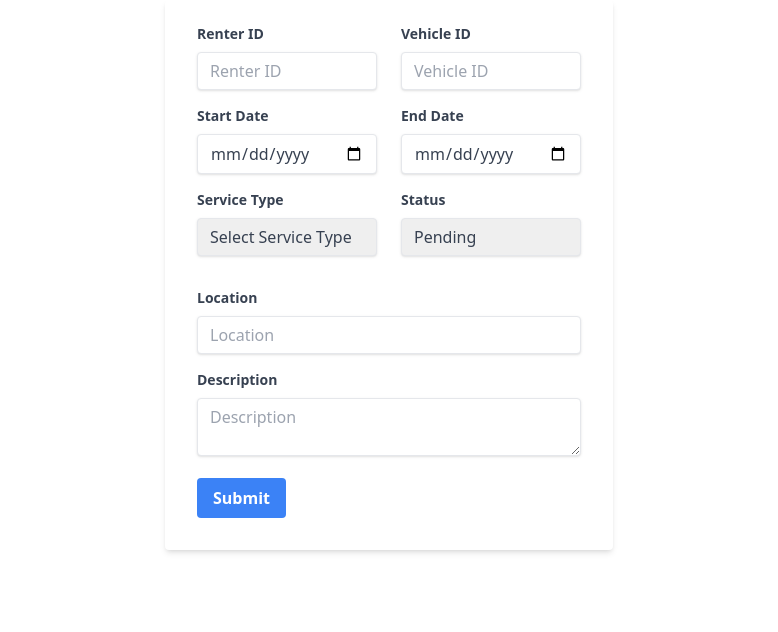
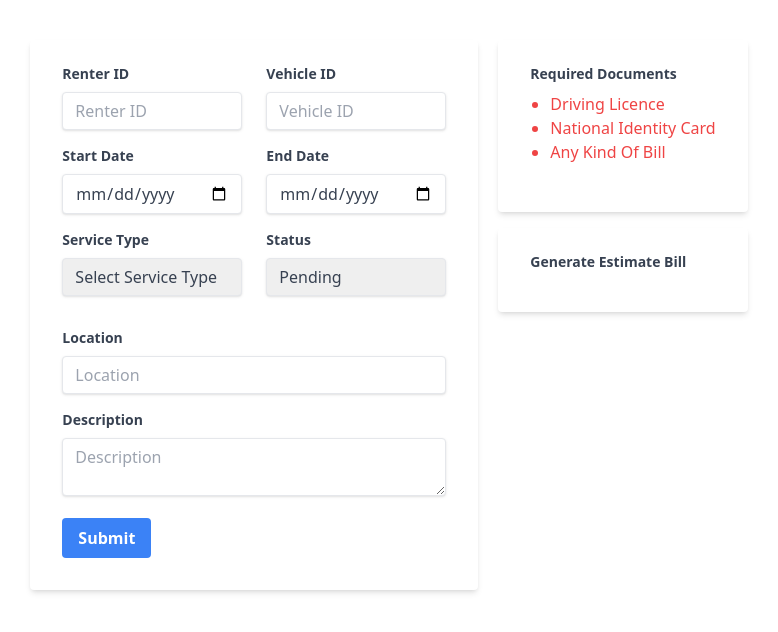
Before and after one commit to Sudila-Jayasekara/EasyRent, a React (Vite) app in the folder frontend/: page /booking/create in a window 1280 px wide. Shown: the top 632 px of the page, without its empty margins (251-1029 px from the left). Built offline with nearby package versions, Linux system fonts and the light colour scheme.

Commit message:
Add react-router-dom and vite dependencies to frontend/package.json

```diff
--- a/frontend/package.json
+++ b/frontend/package.json
@@ -17,7 +17,8 @@
     "react-cookie": "^7.1.0",
     "react-dom": "^18.2.0",
     "react-icons": "^5.0.1",
-    "react-router-dom": "^6.22.3"
+    "react-router-dom": "^6.22.3",
+    "vite": "^5.2.8"
   },
   "devDependencies": {
     "@types/react": "^18.2.64",
@@ -31,7 +32,6 @@
     "postcss": "^8.4.36",
     "prettier": "^3.2.5",
     "prettier-plugin-tailwindcss": "^0.5.13",
-    "tailwindcss": "^3.4.1",
-    "vite": "^5.2.8"
+    "tailwindcss": "^3.4.1"
   }
 }
--- a/frontend/src/pages/Booking And Payment Management/CreateBooking.jsx
+++ b/frontend/src/pages/Booking And Payment Management/CreateBooking.jsx
@@ -44,7 +44,8 @@ const BookingForm = () => {
     };
 
     return (
-        <div className="max-w-md mx-auto">
+        <div className='flex justify-center space-x-5 mt-10 '>
+        <div className="max-w-md">
             <form onSubmit={handleSubmit} className="bg-white shadow-md rounded px-8 pt-6 pb-8 mb-4">
                 <div className="flex justify-between mb-4">
                     <div className="w-1/2 pr-3">
@@ -138,9 +139,9 @@ const BookingForm = () => {
                                 required
                             >
                                 <option value="pending">Pending</option>
-                                <option value="approved">Approved</option>
-                                <option value="rejected">Rejected</option>
-                                <option value="cancelled">Cancelled</option>
+                                <option value="approved" disabled>Approved</option>
+                                <option value="rejected" disabled>Rejected</option>
+                                <option value="cancelled" disabled>Cancelled</option>
                             </select>
                         </div>
                     </div>
@@ -184,6 +185,26 @@ const BookingForm = () => {
                 </div>
             </form>
         </div>
+        <div className="max-w-md">
+            <div className="bg-white shadow-md rounded px-8 pt-6 pb-8 mb-4">
+                <div className="mb-4">
+                    <span className="block text-gray-700 text-sm font-bold mb-2" htmlFor="description">
+                        Required Documents
+                    </span>
+                    <ul className="list-disc pl-5">
+                        <li className='text-red-500'>Driving Licence</li>
+                        <li className='text-red-500'>National Identity Card</li>
+                        <li className='text-red-500'>Any Kind Of Bill</li>
+                    </ul>
+                </div>
+            </div>
+            <div className="bg-white shadow-md rounded px-8 pt-6 pb-8 mb-4">
+                <span className="block text-gray-700 text-sm font-bold mb-2" htmlFor="description">
+                        Generate Estimate Bill
+                </span>
+            </div>
+        </div>
+    </div>
     );
 };
 
```
Also changed, not shown: 1 other file (tests, documents, lock files or other folders).
